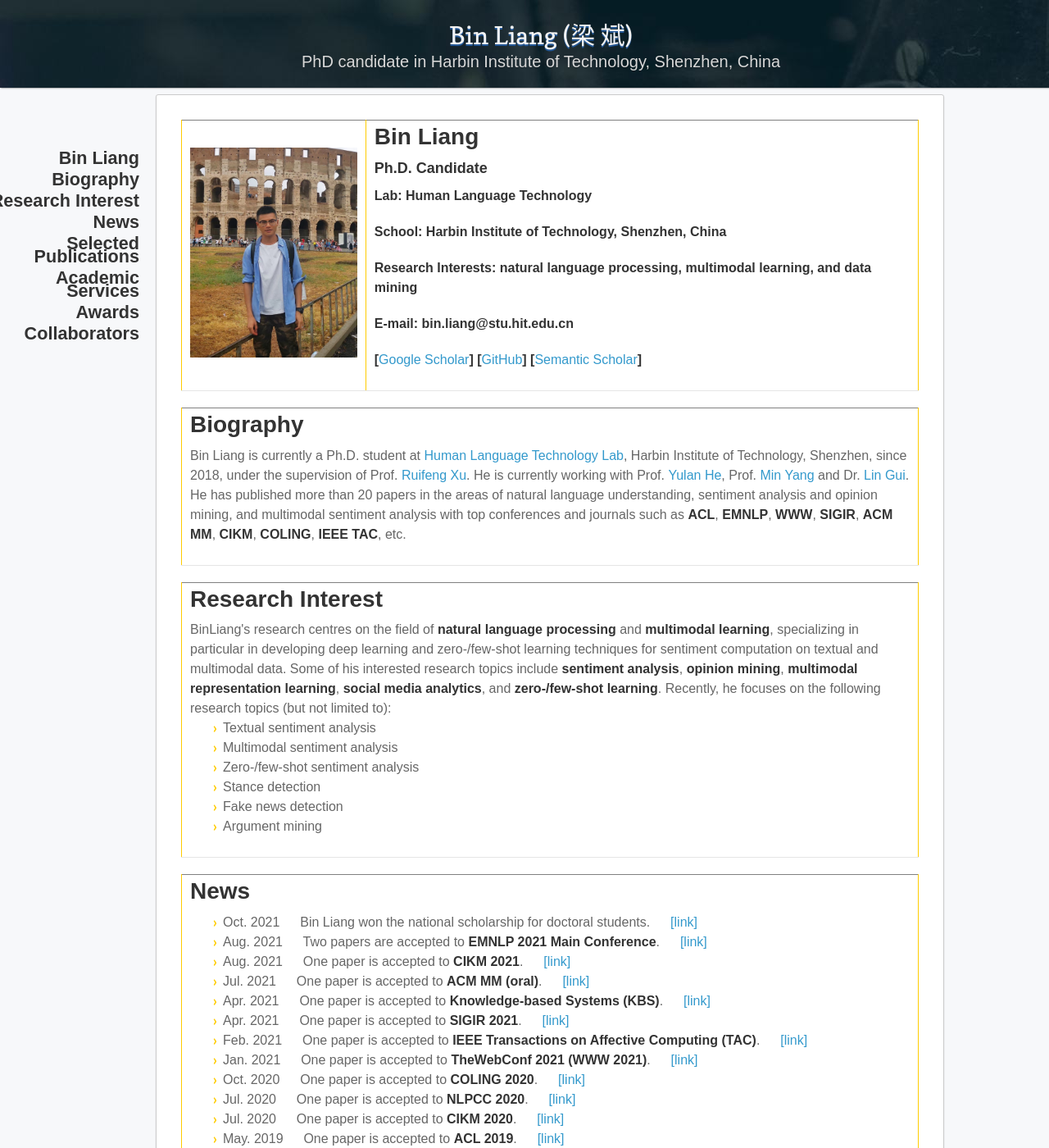
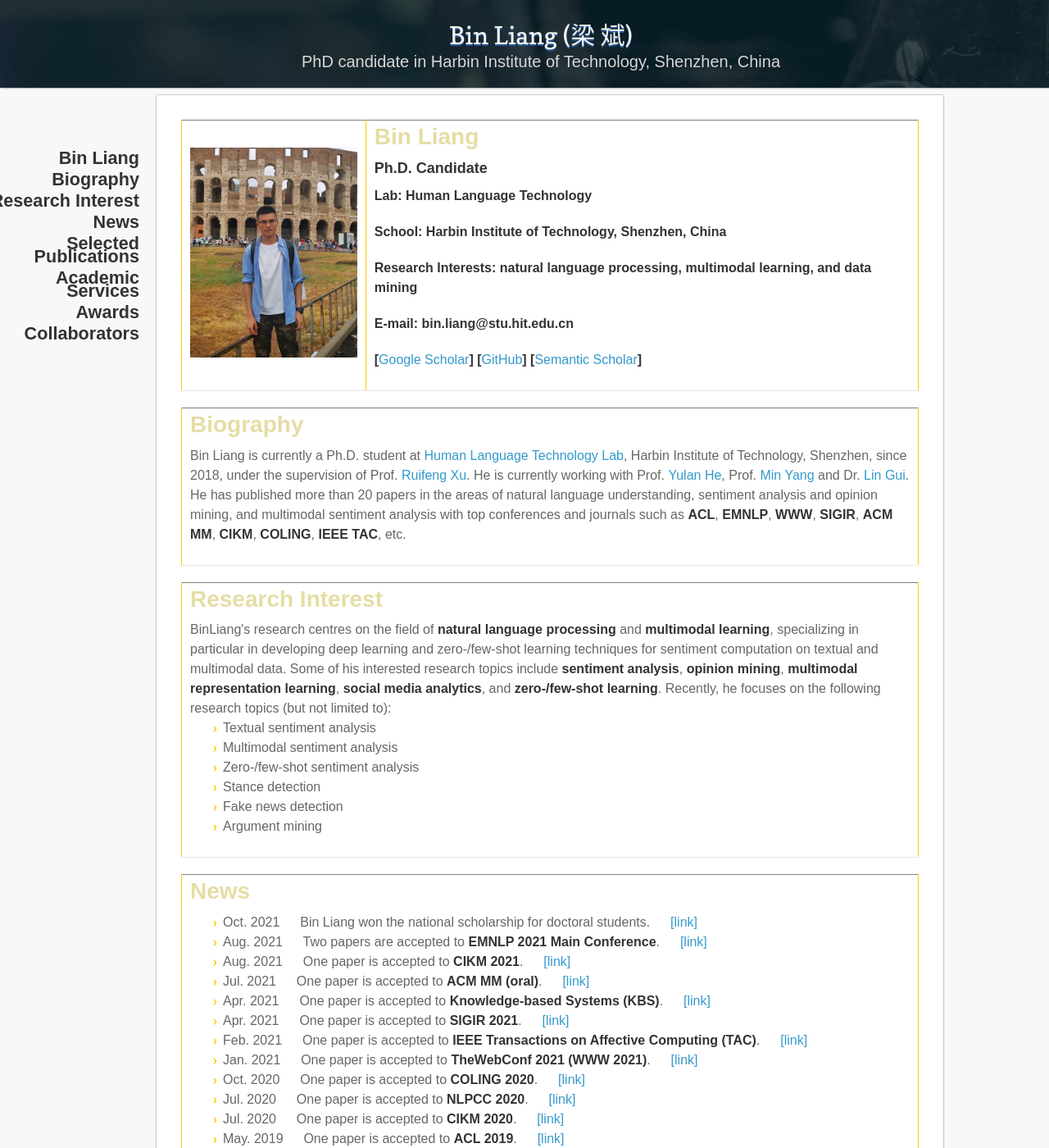
Before and after one commit to BinLiang-NLP/BinLiang-NLP.github.io, a Jekyll site: the page built from index.md, in a window 1280 px wide and 1400 px high. Shown: the whole window at 82% size. Built offline with Jekyll 4.4.1, drawn with Linux system fonts in a browser that asks for light colours; nearby versions of some CDN libraries; our own code applies the rules of GitHub Pages for plain Markdown files.

Commit message:
Update jekyll-theme-leap-day.scss

```diff
--- a/_sass/jekyll-theme-leap-day.scss
+++ b/_sass/jekyll-theme-leap-day.scss
@@ -18,7 +18,8 @@ body {
 }
 
 h1, h2, h3, h4, h5, h6 {
-  color:#333;
+  //color:#333;
+  color: rgb(229 221 164);
   margin:0 0 10px;
 }
 
```
